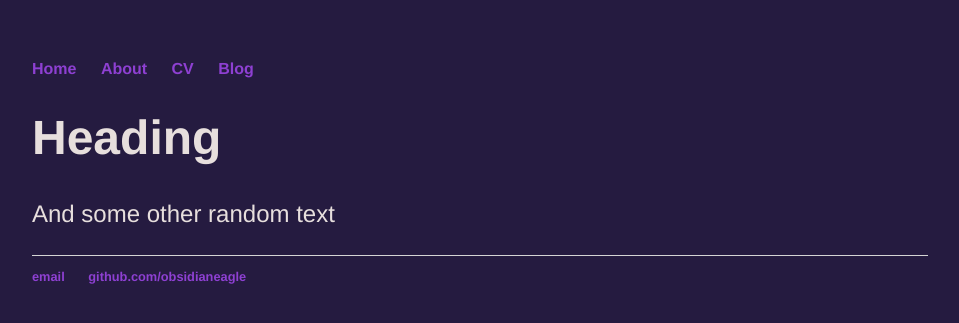
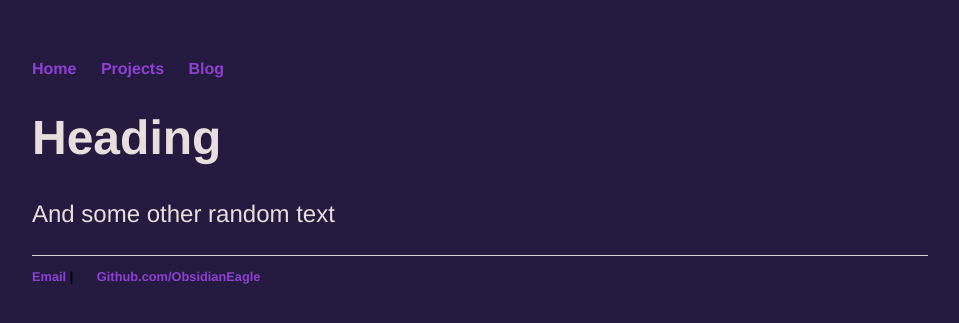
Before and after one commit to ObsidianEagle/ObsidianEagle.github.io, a Jekyll site: the page built from index.html, in a window 1280 px wide. Shown: the top 323 px of the page, without its empty margins (160-1119 px from the left). Built offline with Jekyll 4.4.1, drawn with Linux system fonts in a browser that asks for light colours.

Commit message:
Restructured navbar

```diff
--- a/_layouts/default.html
+++ b/_layouts/default.html
@@ -5,12 +5,10 @@
         <link rel="stylesheet" type="text/css" href="/css/main.css">
     </head>
     <body>
-        <!-- Temporary body stolen from http://jmcglone.com/guides/github-pages/ -->
 		<nav>
     		<ul>
         		<li><a href="/">Home</a></li>
-	        	<li><a href="/about">About</a></li>
-        		<li><a href="/cv">CV</a></li>
+        		<li><a href="/projects">Projects</a></li>
         		<li><a href="/blog">Blog</a></li>
     		</ul>
 		</nav>
@@ -21,8 +19,8 @@
 		</div>
 		<footer>
     		<ul>
-        		<li><a href="mailto:alex.aquus@googlemail.com">email</a></li>
-        		<li><a href="https://github.com/obsidianeagle">github.com/obsidianeagle</a></li>
+        		<li><a href="mailto:alex.aquus@googlemail.com">Email</a> | </li>
+        		<li><a href="https://github.com/obsidianeagle">Github.com/ObsidianEagle</a></li>
 			</ul>
 		</footer>
 	</body>
```
